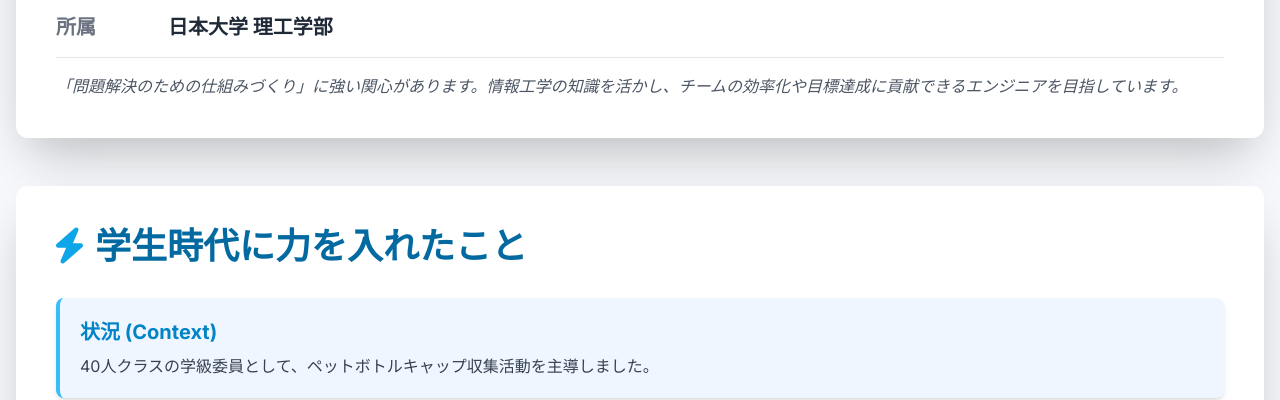
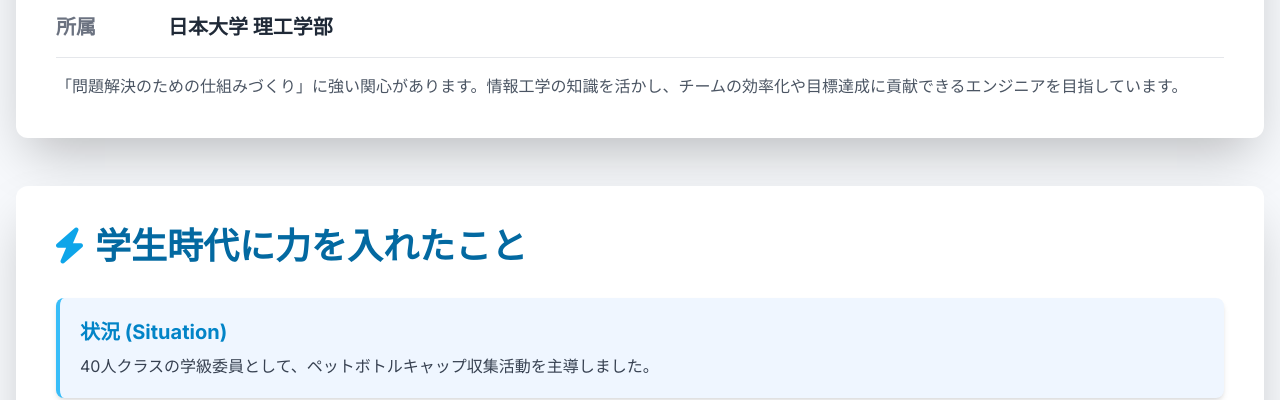
Before and after one commit to csta25037/myportfolio, a plain HTML site: page index.html in a window 1280 px wide. Shown: the part 251-651 px from the top of the page. Drawn offline with nearby package versions, Linux system fonts and the light colour scheme.

Commit message:
斜体と状況

```diff
--- a/index.html
+++ b/index.html
@@ -62,14 +62,14 @@
                     <span class="ml-4 font-bold text-gray-800">日本大学 理工学部</span>
                 </div>
 
-                <!-- 自己紹介ボックス (空欄ですが、レイアウトのために設置) -->
-                <div class="pt-4 text-gray-600 italic border-t mt-6">
+                <!-- 自己紹介ボックス (斜体(italic)クラスを削除) -->
+                <div class="pt-4 text-gray-600 border-t mt-6">
                     「問題解決のための仕組みづくり」に強い関心があります。情報工学の知識を活かし、チームの効率化や目標達成に貢献できるエンジニアを目指しています。
                 </div>
             </div>
         </section>
 
-        <!-- 3. 学生時代に力を入れたことセクション (タイトルを修正) -->
+        <!-- 3. 学生時代に力を入れたことセクション -->
         <section id="gacuchika" class="bg-white p-6 md:p-10 rounded-xl shadow-2xl">
             <h2 class="text-3xl md:text-4xl font-extrabold text-sky-700 mb-8 flex items-center">
                 <i class="fas fa-bolt mr-3 text-sky-500"></i>
@@ -78,9 +78,9 @@
 
             <!-- カード形式でS・C・A・Rの要素を構造化 -->
             <div class="space-y-6">
-                <!-- 状況 (Context) -->
+                <!-- 状況 (Situation) に変更 -->
                 <div class="p-5 border-l-4 border-sky-400 bg-blue-50 rounded-lg shadow-md">
-                    <h3 class="text-xl font-bold text-sky-600 mb-2">状況 (Context)</h3>
+                    <h3 class="text-xl font-bold text-sky-600 mb-2">状況 (Situation)</h3>
                     <p class="text-gray-700">40人クラスの学級委員として、ペットボトルキャップ収集活動を主導しました。</p>
                 </div>
 
```
